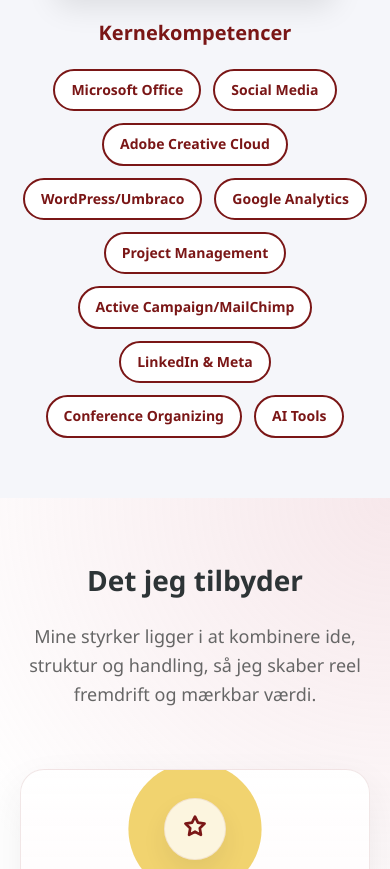
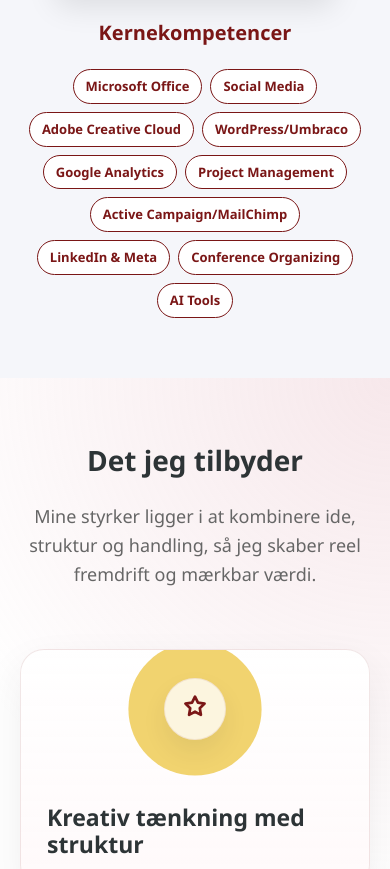
Before and after one commit to B3rginator/Portfolio, a plain HTML site: page index.html in a window 390 px wide. Shown: the part 1754-2623 px from the top of the page. Drawn offline with Linux system fonts and the light colour scheme.

Commit message:
style: adjust skill tag padding, font size, and border width for improved aesthetics

```diff
--- a/css/responsive.css
+++ b/css/responsive.css
@@ -308,12 +308,14 @@
     }
 
     .skill-tags {
+        gap: 8px;
         justify-content: center;
     }
 
     .skill-tag {
-        padding: 8px 16px;
-        font-size: 14px;
+        padding: 6px 12px;
+        font-size: 13px;
+        border-width: 1.5px;
     }
 
     .profile-photo {
```
